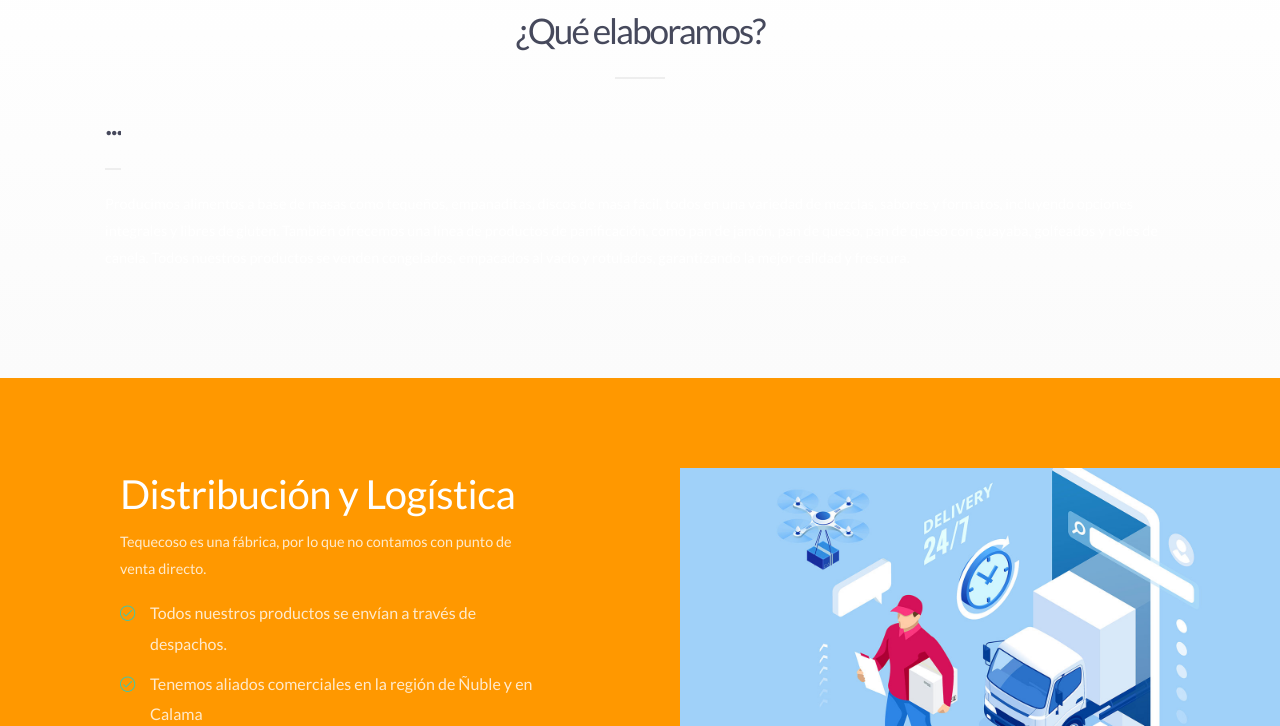
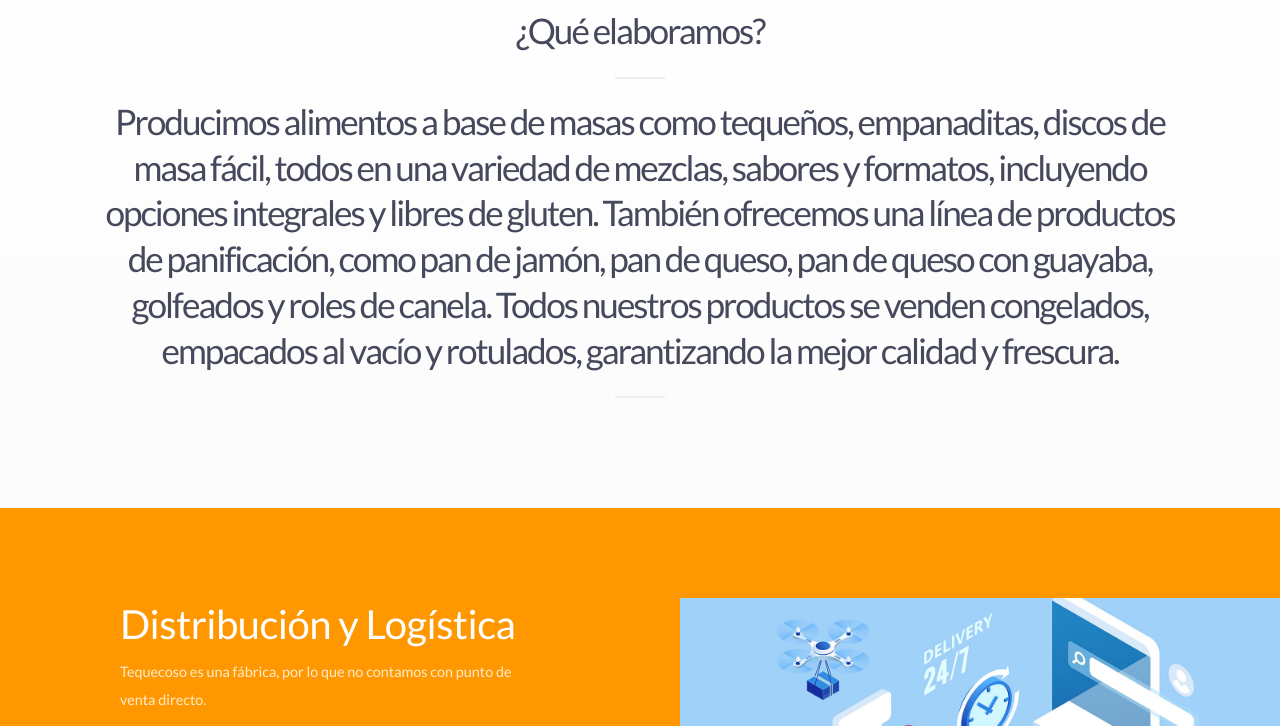
Before and after one commit to hayterbordon/Website-Tequecoso, a website: page index-saas2.html in a window 1280 px wide. Shown: the part 882-1608 px from the top of the page. Drawn offline with Linux system fonts and the light colour scheme; no server answers; files whose address does not match are found by name.

Commit message:
Update index-saas2.html

```diff
--- a/index-saas2.html
+++ b/index-saas2.html
@@ -77,11 +77,7 @@
                 <div class="container pt90 pb90">
                     <h3 class="text-center section-title mb70">¿Qué elaboramos?</h3>
                     <div class="row">
-                        <h3 class="text-center section-title mb70">...</h3>
-            <!-- Párrafo específico -->
-            <p class="text-white descripcion-features">
-                                Producimos alimentos a base de masas como tequeños, empanaditas, discos de masa fácil, todos en una variedad de mezclas, sabores y formatos, incluyendo opciones integrales y libres de gluten. También ofrecemos una línea de productos de panificación, como pan de jamón, pan de queso, pan de queso con guayaba, golfeados y roles de canela. Todos nuestros productos se venden congelados, empacados al vacío y rotulados, garantizando la mejor calidad y frescura.
-                            </p>
+                        <h3 class="text-center section-title mb70">Producimos alimentos a base de masas como tequeños, empanaditas, discos de masa fácil, todos en una variedad de mezclas, sabores y formatos, incluyendo opciones integrales y libres de gluten. También ofrecemos una línea de productos de panificación, como pan de jamón, pan de queso, pan de queso con guayaba, golfeados y roles de canela. Todos nuestros productos se venden congelados, empacados al vacío y rotulados, garantizando la mejor calidad y frescura.</h3>
                     </div>
                 </div>
             </section><!--features-->
```
